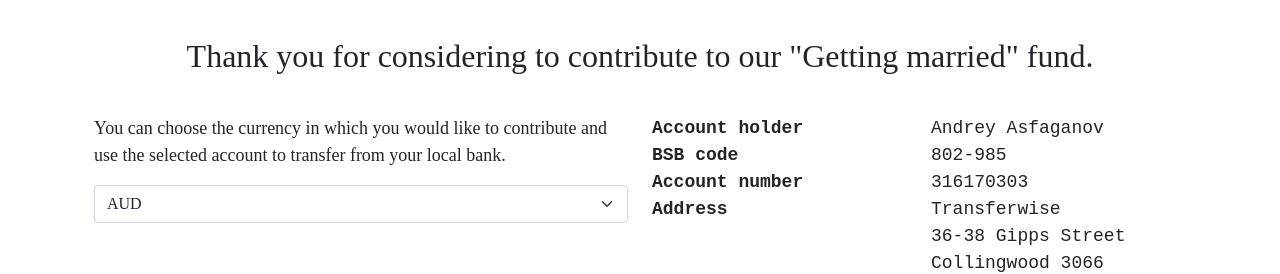
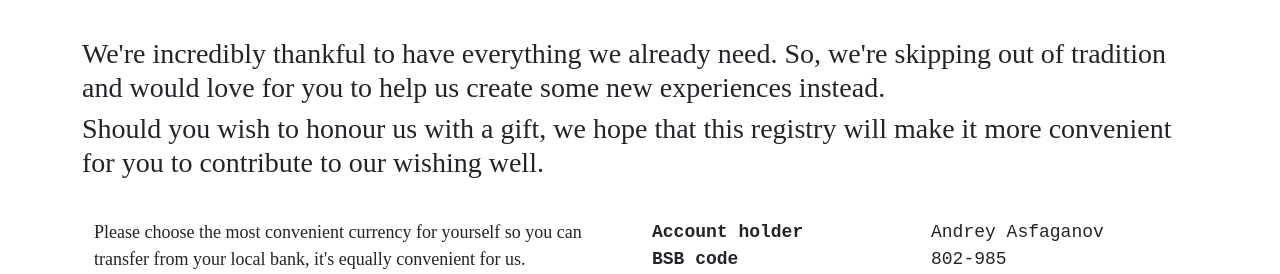
Before and after one commit to andrewasfa/andrewandliz, a plain HTML site: page index.html in a window 1280 px wide. Shown: the part 531-805 px from the top of the page. Drawn offline with nearby package versions, Linux system fonts and the light colour scheme; no server answers; a web font is replaced by a local one.

Commit message:
updated wording

```diff
--- a/index.html
+++ b/index.html
@@ -108,11 +108,16 @@
       <!-- </div> -->
       <h1 class="titlefont extra-padding">Andrew and Elizabeth</h1>
     <!-- </div> -->
-      <h2 class="funnyfont">Thank you for considering to contribute to our "Getting married" fund.</h2>
+      <h3 >
+        We're incredibly thankful to have everything we already need. So, we're skipping out of tradition and would love for you to help us create some new experiences instead.
+      </h3>
+      <h3>
+        Should you wish to honour us with a gift, we hope that this registry will make it more convenient for you to contribute to our wishing well.
+      </h3>
 
       <div class="row mx-auto extra-padding">
         <div class="col">
-          <p>You can choose the currency in which you would like to contribute and use the selected account to transfer from your local bank.</p>
+          <p>Please choose the most convenient currency for yourself so you can transfer from your local bank, it's equally convenient for us.</p>
           <select id="selector" class="form-select" onchange="selectInfo(this)"  >
             <option selected value="aud">AUD</option>
             <option value="eur">EUR</option>
```
